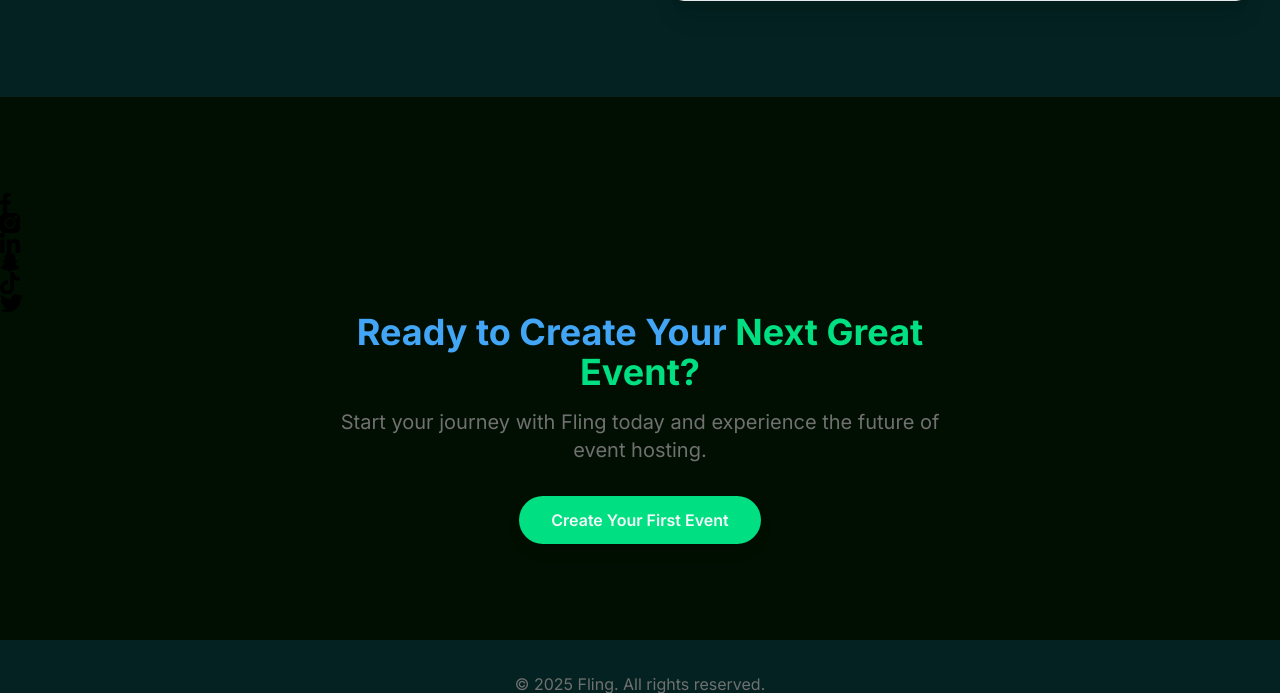
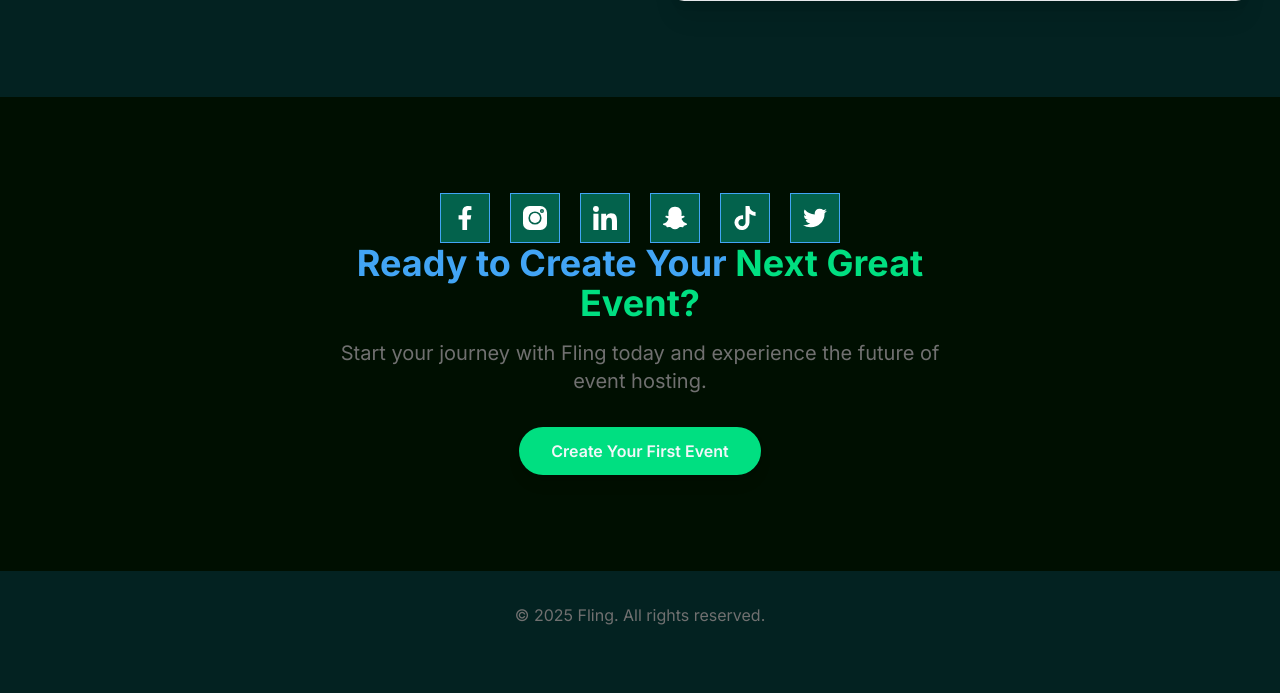
Before and after one commit to adebayo-victor/FLING, a Flask app: page / in a window 1280 px wide. Shown: the part 2857-3550 px from the top of the page. After the commit the page ends 3482 px from the top, so only its background shows below. Run offline with Flask 3, Linux system fonts and the light colour scheme; parts of the project's set-up code (start-up, migrations or seed data) failed here and were passed over; some libraries are stand-ins or nearby versions.

Commit message:
Committin changes

```diff
--- a/templates/index.html
+++ b/templates/index.html
@@ -48,6 +48,90 @@
             opacity: 1;
             transform: translateY(0);
         }
+        /* From Uiverse.io by misaraadel */
+        .socail-media {
+        display: flex;
+        align-items: center;
+        align-content: center;
+        justify-content: center;
+        gap: 20px;
+        list-style: none;
+        }
+
+        .socail-media li a {
+        width: 50px;
+        height: 50px;
+        background-color: #03624c;
+        display: flex;
+        overflow: hidden;
+        align-items: center;
+        align-content: center;
+        justify-content: center;
+        position: relative;
+        z-index: 9;
+        border: 1px solid #42a5f5;
+        }
+
+        .socail-media li a svg {
+        width: 24px;
+        height: 24px;
+        -o-object-fit: contain;
+        object-fit: contain;
+        filter: invert(100%) sepia(0%) saturate(7455%) hue-rotate(57deg) brightness(108%) contrast(105%);
+        }
+
+        .socail-media li a::after {
+        content: "";
+        position: absolute;
+        width: 100%;
+        height: 100%;
+        -webkit-clip-path: polygon(0 0, 100% 0, 0 0, 0 100%);
+        clip-path: polygon(0 0, 100% 0, 0 0, 0 100%);
+        background-color: #42a5f5;
+        z-index: -1;
+        top: 0;
+        left: 0;
+        opacity: 0;
+        }
+
+        .socail-media li a:hover::after {
+        animation: sideClip 0.5s linear;
+        -webkit-clip-path: polygon(0 0, 100% 0, 100% 100%, 0 100%);
+        clip-path: polygon(0 0, 100% 0, 100% 100%, 0 100%);
+        opacity: 1;
+        }
+
+        .socail-media li a:hover svg {
+        animation: fadeInLeft 0.3s linear both;
+        filter: invert(52%) sepia(85%) saturate(2286%) hue-rotate(54deg) brightness(92%) contrast(84%);
+        }
+
+        @keyframes sideClip {
+        0% {
+            clip-path: polygon(0 0, 100% 0, 0 0, 0 100%);
+        }
+
+        50% {
+            clip-path: polygon(0 0, 100% 0, 0 100%, 0 100%);
+        }
+
+        100% {
+            clip-path: polygon(0 0, 100% 0, 100% 100%, 0 100%);
+        }
+        }
+
+        @keyframes fadeInLeft {
+        from {
+            opacity: 0;
+            transform: translate3d(-100%, 0, 0);
+        }
+
+        to {
+            opacity: 1;
+            transform: none;
+        }
+        }
+
     </style>
 </head>
 <body class="antialiased">
```
